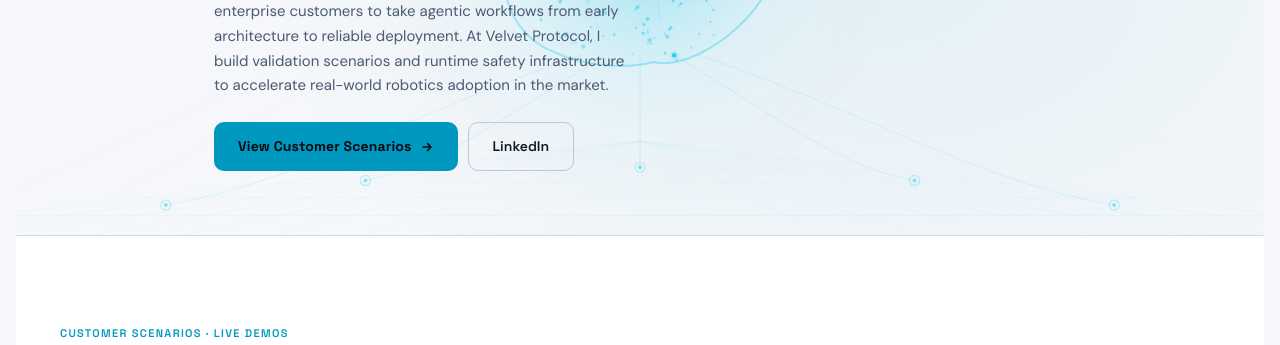
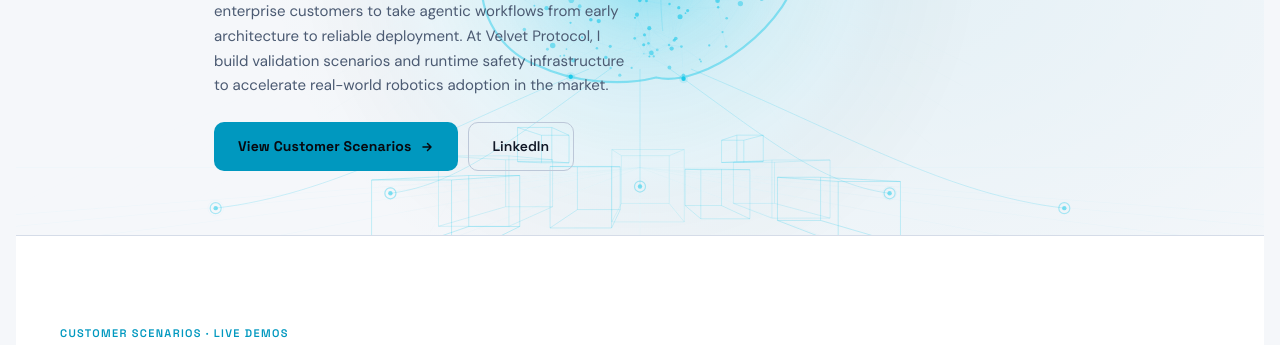
Before and after one commit to prajremulkar/prajremulkar.github.io, a plain HTML site: page index.html in a window 1280 px wide. Shown: the part 266-611 px from the top of the page. Drawn offline with Linux system fonts and the light colour scheme; animation ran at ten frames a second.

Commit message:
Hero canvas: prominent brain, wireframe cubes, enhanced spatial room
- Brain scaled up (~20% larger), glow and inner fill alpha raised for more visual weight
- 220 particles (up from 190) with brighter firing cascades
- 3D wireframe cubes replace flat floor grid: 9 cubes at world coords with
  perspective projection (fov = H*0.32), depth-faded stroke alpha, back-to-front sort
- Floating cubes (wy>0) for elevated spatial objects alongside floor cubes (wy<0)
- Room feel preserved via convergence lines to vanishing point; horizon line retained
- Brain→floor bezier connections and anchor nodes unchanged

Co-Authored-By: Claude Sonnet 4.6 <noreply@anthropic.com>

```diff
--- a/index.html
+++ b/index.html
@@ -588,7 +588,7 @@ footer{
 }
 
 /* ─── CANVAS VISUALS ─── */
-.hero-canvas{position:absolute;inset:0;width:100%;height:100%;pointer-events:none;opacity:.82}
+.hero-canvas{position:absolute;inset:0;width:100%;height:100%;pointer-events:none;opacity:.88}
 .scenario-visual{
   width:100%;height:180px;border-radius:var(--r);overflow:hidden;
   margin-bottom:20px;background:var(--bg);border:1px solid var(--border);
@@ -1116,7 +1116,7 @@ function hex2rgba(hex, a) {
   return `rgba(${r},${g},${b},${a})`;
 }
 
-// ─── HERO CANVAS: Side-view brain, glowing particles, spatial room projection ───
+// ─── HERO CANVAS: Prominent side-view brain + wireframe cubes in spatial room ───
 (function() {
   const cv = document.getElementById('heroCanvas');
   if (!cv) return;
@@ -1126,7 +1126,7 @@ function hex2rgba(hex, a) {
   const col = '#00C4E8';
   function c(a) { return hex2rgba(col, a); }
 
-  // Build side-view lateral brain path (frontal lobe on right)
+  // Side-view lateral brain path (frontal lobe on right)
   function setBrainPath() {
     ctx.beginPath();
     ctx.moveTo(cx + rx*.10, cy + ry*.88);
@@ -1139,16 +1139,56 @@ function hex2rgba(hex, a) {
     ctx.closePath();
   }
 
+  // 3D perspective projection (camera at origin, looking along +Z)
+  let vpx, vpy, fov;
+  function proj(wx, wy, wz) {
+    return { x: vpx + (wx/wz)*fov, y: vpy - (wy/wz)*fov };
+  }
+
+  // Draw one wireframe cube at world pos (wx,wy,wz) half-size s
+  function drawCube(wx, wy, wz, s, alpha) {
+    if (wz - s < 0.1) return; // behind camera
+    const v = [
+      proj(wx-s, wy-s, wz-s), proj(wx+s, wy-s, wz-s),
+      proj(wx+s, wy+s, wz-s), proj(wx-s, wy+s, wz-s),
+      proj(wx-s, wy-s, wz+s), proj(wx+s, wy-s, wz+s),
+      proj(wx+s, wy+s, wz+s), proj(wx-s, wy+s, wz+s),
+    ];
+    const edges = [[0,1],[1,2],[2,3],[3,0],[4,5],[5,6],[6,7],[7,4],[0,4],[1,5],[2,6],[3,7]];
+    ctx.beginPath();
+    edges.forEach(([a,b]) => { ctx.moveTo(v[a].x, v[a].y); ctx.lineTo(v[b].x, v[b].y); });
+    ctx.strokeStyle = c(alpha);
+    ctx.lineWidth = 0.9*dpr;
+    ctx.stroke();
+  }
+
+  // Wireframe cubes: world coords — wy<0 appears below VP (floor area), wy>0 above
+  const CUBES = [
+    { wx:-2.4, wy:-0.55, wz:1.9, s:0.42 },
+    { wx: 2.8, wy:-0.55, wz:2.1, s:0.38 },
+    { wx:-1.0, wy:-0.50, wz:2.9, s:0.52 },
+    { wx: 1.6, wy:-0.50, wz:3.1, s:0.46 },
+    { wx:-3.4, wy:-0.48, wz:3.6, s:0.72 },
+    { wx: 3.6, wy:-0.48, wz:3.8, s:0.65 },
+    { wx: 0.2, wy:-0.45, wz:4.4, s:0.90 },
+    { wx:-1.6, wy: 0.35, wz:2.4, s:0.26 },
+    { wx: 2.0, wy: 0.35, wz:2.8, s:0.24 },
+  ].sort((a,b) => b.wz - a.wz); // back to front
+
   function init() {
     cx = W * .50; cy = H * .36;
-    const base = Math.min(W * .20, H * .28);
-    rx = base * 1.12; ry = base;
-
-    // Scatter glowing particles inside brain via rejection sampling
+    const base = Math.min(W * .24, H * .32);
+    rx = base * 1.15; ry = base;
+
+    vpx = W * .50;
+    vpy = cy + ry * 1.52;
+    fov = H * .32;
+
+    // Scatter particles inside brain via rejection sampling
     setBrainPath();
     particles = [];
     let tries = 0;
-    while (particles.length < 190 && tries < 5000) {
+    while (particles.length < 220 && tries < 6000) {
       tries++;
       const px = cx + (Math.random()*2-1)*rx;
       const py = cy + (Math.random()*2-1)*ry;
@@ -1157,24 +1197,24 @@ function hex2rgba(hex, a) {
         particles.push({
           x:px, y:py,
           vx:(Math.random()-.5)*.09*dpr, vy:(Math.random()-.5)*.07*dpr,
-          r:(.8+Math.random()*1.9)*dpr,
+          r:(.8+Math.random()*2.1)*dpr,
           phase:Math.random()*Math.PI*2,
-          brightness:.42+(1-d)*.58,
+          brightness:.50+(1-d)*.50,
           hub:Math.random()<.07,
-          firing:0, fireTimer:80+Math.random()*380
+          firing:0, fireTimer:60+Math.random()*360
         });
       }
     }
 
-    // Floor connection anchors (brain projects to spatial floor below)
-    const floorY = cy + ry*1.52;
+    // Brain→floor projection anchors
+    const floorY = vpy;
     connNodes = [
-      {fx:W*.12, fy:floorY+(H-floorY)*.68},
-      {fx:W*.28, fy:floorY+(H-floorY)*.42},
+      {fx:W*.16, fy:floorY+(H-floorY)*.60},
+      {fx:W*.30, fy:floorY+(H-floorY)*.38},
       {fx:W*.50, fy:floorY+(H-floorY)*.28},
-      {fx:W*.72, fy:floorY+(H-floorY)*.42},
-      {fx:W*.88, fy:floorY+(H-floorY)*.68},
-    ].map(n => ({...n, pkts:[], spawn:60+Math.random()*200}));
+      {fx:W*.70, fy:floorY+(H-floorY)*.38},
+      {fx:W*.84, fy:floorY+(H-floorY)*.60},
+    ].map(n => ({...n, pkts:[], spawn:50+Math.random()*190}));
   }
 
   function resize() {
@@ -1185,33 +1225,28 @@ function hex2rgba(hex, a) {
   }
 
   function drawSulci(a) {
-    ctx.save(); ctx.lineWidth = 1.1*dpr;
-    // Central sulcus
+    ctx.save(); ctx.lineWidth = 1.2*dpr;
     ctx.beginPath();
     ctx.moveTo(cx+rx*.20, cy-ry*.98);
     ctx.bezierCurveTo(cx+rx*.16, cy-ry*.5, cx+rx*.10, cy+ry*.05, cx+rx*.14, cy+ry*.55);
     ctx.strokeStyle=c(a*.52); ctx.stroke();
-    // Sylvian (lateral) fissure
     ctx.beginPath();
     ctx.moveTo(cx+rx*.82, cy+ry*.30);
     ctx.bezierCurveTo(cx+rx*.45, cy+ry*.22, cx-rx*.02, cy+ry*.28, cx-rx*.46, cy+ry*.18);
     ctx.strokeStyle=c(a*.46); ctx.stroke();
-    // Frontal gyrus
-    ctx.lineWidth=.85*dpr;
+    ctx.lineWidth=.95*dpr;
     ctx.beginPath();
     ctx.moveTo(cx+rx*.75, cy-ry*.72);
     ctx.bezierCurveTo(cx+rx*.85, cy-ry*.45, cx+rx*.90, cy-ry*.12, cx+rx*.82, cy+ry*.12);
-    ctx.strokeStyle=c(a*.38); ctx.stroke();
-    // Parietal gyrus
+    ctx.strokeStyle=c(a*.40); ctx.stroke();
     ctx.beginPath();
     ctx.moveTo(cx+rx*.05, cy-ry*.95);
     ctx.bezierCurveTo(cx-rx*.20, cy-ry*.88, cx-rx*.40, cy-ry*.78, cx-rx*.58, cy-ry*.62);
-    ctx.strokeStyle=c(a*.38); ctx.stroke();
-    // Occipital fold
+    ctx.strokeStyle=c(a*.40); ctx.stroke();
     ctx.beginPath();
     ctx.moveTo(cx-rx*.72, cy-ry*.42);
     ctx.bezierCurveTo(cx-rx*.88, cy-ry*.20, cx-rx*.94, cy+ry*.06, cx-rx*.88, cy+ry*.14);
-    ctx.strokeStyle=c(a*.38); ctx.stroke();
+    ctx.strokeStyle=c(a*.40); ctx.stroke();
     ctx.restore();
   }
 
@@ -1219,95 +1254,91 @@ function hex2rgba(hex, a) {
     ctx.clearRect(0, 0, W, H);
     t++;
 
-    const floorY = cy + ry*1.52;
-    const vpx = W*.50;
-
-    // ══ SPATIAL ROOM: 3-point perspective (floor + walls + ceiling) ══
-    // Floor grid
-    for (let r2=0; r2<=9; r2++) {
-      const prog=r2/9, ease=prog*prog;
-      const y2=floorY+ease*(H-floorY), sp=ease*W*.66;
-      ctx.beginPath(); ctx.moveTo(vpx-sp,y2); ctx.lineTo(vpx+sp,y2);
-      ctx.strokeStyle=c(.03+ease*.12); ctx.lineWidth=.55*dpr; ctx.stroke();
+    const floorY = vpy;
+
+    // ══ SPATIAL ROOM: perspective walls + ceiling ══
+    for (let i=-5; i<=5; i++) {
+      ctx.beginPath(); ctx.moveTo(vpx,floorY); ctx.lineTo(vpx+(i/5)*W*.72,H);
+      ctx.strokeStyle=c(.06); ctx.lineWidth=.5*dpr; ctx.stroke();
     }
-    for (let i=-9; i<=9; i++) {
-      ctx.beginPath(); ctx.moveTo(vpx,floorY); ctx.lineTo(vpx+(i/9)*W*.66,H);
-      ctx.strokeStyle=c(.07); ctx.lineWidth=.5*dpr; ctx.stroke();
+    for (let i=0; i<=5; i++) {
+      ctx.beginPath(); ctx.moveTo(-W*.05+(i/5)*W*.38,H); ctx.lineTo(vpx,floorY*.30);
+      ctx.strokeStyle=c(.03); ctx.lineWidth=.4*dpr; ctx.stroke();
     }
-    // Left wall
-    for (let i=0; i<=4; i++) {
-      ctx.beginPath(); ctx.moveTo(-W*.08+(i/4)*W*.40, H); ctx.lineTo(vpx, floorY*.32);
-      ctx.strokeStyle=c(.035); ctx.lineWidth=.4*dpr; ctx.stroke();
+    for (let i=0; i<=5; i++) {
+      ctx.beginPath(); ctx.moveTo(W*1.05-(i/5)*W*.38,H); ctx.lineTo(vpx,floorY*.30);
+      ctx.strokeStyle=c(.03); ctx.lineWidth=.4*dpr; ctx.stroke();
     }
-    // Right wall
-    for (let i=0; i<=4; i++) {
-      ctx.beginPath(); ctx.moveTo(W*1.08-(i/4)*W*.40, H); ctx.lineTo(vpx, floorY*.32);
-      ctx.strokeStyle=c(.035); ctx.lineWidth=.4*dpr; ctx.stroke();
+    for (let i=-3; i<=3; i++) {
+      ctx.beginPath(); ctx.moveTo(vpx,floorY*.30); ctx.lineTo(vpx+(i/3)*W*.55,0);
+      ctx.strokeStyle=c(.022); ctx.lineWidth=.35*dpr; ctx.stroke();
     }
-    // Ceiling
-    for (let i=-4; i<=4; i++) {
-      ctx.beginPath(); ctx.moveTo(vpx, floorY*.32); ctx.lineTo(vpx+(i/4)*W*.55, 0);
-      ctx.strokeStyle=c(.025); ctx.lineWidth=.35*dpr; ctx.stroke();
-    }
-
-    // ══ BRAIN→FLOOR PROJECTION LINES + PACKETS ══
-    connNodes.forEach(n => {
+    // Horizon line
+    ctx.beginPath(); ctx.moveTo(0,floorY); ctx.lineTo(W,floorY);
+    ctx.strokeStyle=c(.06); ctx.lineWidth=.5*dpr; ctx.stroke();
+
+    // ══ WIREFRAME CUBES ══
+    CUBES.forEach(cube => {
+      const depthFade = 1 - (cube.wz - 1.5) / 4.0;
+      drawCube(cube.wx, cube.wy, cube.wz, cube.s, .22 * depthFade + .08);
+    });
+
+    // ══ BRAIN→FLOOR LINES + PACKETS ══
+    connNodes.forEach((n,ri) => {
       const sx=cx+(n.fx-vpx)*.12, sy=cy+ry*.82;
-      const c1x=cx+(n.fx-vpx)*.5, c1y=cy+ry*1.32;
+      const c1x=cx+(n.fx-vpx)*.5, c1y=cy+ry*1.30;
       const c2x=n.fx+(cx-n.fx)*.28, c2y=n.fy-(n.fy-floorY)*.35;
       ctx.beginPath(); ctx.moveTo(sx,sy);
       ctx.bezierCurveTo(c1x,c1y,c2x,c2y,n.fx,n.fy);
-      ctx.strokeStyle=c(.17); ctx.lineWidth=.9*dpr; ctx.stroke();
+      ctx.strokeStyle=c(.20); ctx.lineWidth=1.0*dpr; ctx.stroke();
 
       n.spawn--;
-      if (n.spawn<=0) { n.pkts.push({p:0, s:.004+Math.random()*.005}); n.spawn=90+Math.random()*250; }
+      if (n.spawn<=0) { n.pkts.push({p:0,s:.004+Math.random()*.005}); n.spawn=80+Math.random()*220; }
       n.pkts=n.pkts.filter(pk=>pk.p<=1);
       n.pkts.forEach(pk=>{
         pk.p+=pk.s;
-        const p=pk.p, q=1-p;
+        const p=pk.p,q=1-p;
         const x=q*q*q*sx+3*q*q*p*c1x+3*q*p*p*c2x+p*p*p*n.fx;
         const y=q*q*q*sy+3*q*q*p*c1y+3*q*p*p*c2y+p*p*p*n.fy;
-        ctx.beginPath(); ctx.arc(x,y,4.5*dpr,0,Math.PI*2); ctx.fillStyle=c(.14); ctx.fill();
+        ctx.beginPath(); ctx.arc(x,y,4.5*dpr,0,Math.PI*2); ctx.fillStyle=c(.15); ctx.fill();
         ctx.beginPath(); ctx.arc(x,y,2.2*dpr,0,Math.PI*2); ctx.fillStyle=col; ctx.fill();
       });
 
-      // Spatial anchor marker + ripple
-      const ri=connNodes.indexOf(n);
-      const rr=5+5*(((t*.007+ri*.6)%1));
+      const rr = 5+5*(((t*.007+ri*.6)%1));
       ctx.beginPath(); ctx.arc(n.fx,n.fy,rr*dpr,0,Math.PI*2);
-      ctx.strokeStyle=c(.12*(1-(rr-5)/5)); ctx.lineWidth=.6*dpr; ctx.stroke();
-      ctx.beginPath(); ctx.arc(n.fx,n.fy,5*dpr,0,Math.PI*2);
-      ctx.strokeStyle=c(.32); ctx.lineWidth=1.1*dpr; ctx.stroke();
-      ctx.beginPath(); ctx.arc(n.fx,n.fy,2*dpr,0,Math.PI*2);
-      ctx.fillStyle=c(.50); ctx.fill();
+      ctx.strokeStyle=c(.12*(1-(rr-5)/5)); ctx.lineWidth=.7*dpr; ctx.stroke();
+      ctx.beginPath(); ctx.arc(n.fx,n.fy,5.5*dpr,0,Math.PI*2);
+      ctx.strokeStyle=c(.35); ctx.lineWidth=1.2*dpr; ctx.stroke();
+      ctx.beginPath(); ctx.arc(n.fx,n.fy,2.2*dpr,0,Math.PI*2);
+      ctx.fillStyle=c(.55); ctx.fill();
     });
 
-    // ══ BRAIN OUTER GLOW ══
-    const bg=ctx.createRadialGradient(cx,cy-ry*.1,0,cx,cy,rx*2.0);
-    bg.addColorStop(0,c(.20)); bg.addColorStop(.35,c(.08)); bg.addColorStop(.7,c(.02)); bg.addColorStop(1,'transparent');
-    ctx.fillStyle=bg; ctx.fillRect(cx-rx*2.2, cy-ry*2.2, rx*4.4, ry*4.4);
-
-    // ══ BRAIN INNER FILL ══
+    // ══ BRAIN OUTER GLOW (wider, brighter) ══
+    const bg=ctx.createRadialGradient(cx,cy-ry*.1,0,cx,cy,rx*2.2);
+    bg.addColorStop(0,c(.28)); bg.addColorStop(.28,c(.12)); bg.addColorStop(.6,c(.04)); bg.addColorStop(1,'transparent');
+    ctx.fillStyle=bg; ctx.fillRect(cx-rx*2.5,cy-ry*2.5,rx*5,ry*5);
+
+    // ══ BRAIN INNER FILL (brighter) ══
     setBrainPath();
-    const ig=ctx.createRadialGradient(cx+rx*.08,cy+ry*.05,0,cx,cy,rx*.92);
-    ig.addColorStop(0,c(.26)); ig.addColorStop(.5,c(.10)); ig.addColorStop(1,c(.02));
+    const ig=ctx.createRadialGradient(cx+rx*.08,cy+ry*.05,0,cx,cy,rx*.90);
+    ig.addColorStop(0,c(.32)); ig.addColorStop(.45,c(.14)); ig.addColorStop(1,c(.03));
     ctx.fillStyle=ig; ctx.fill();
 
     // ══ BRAIN OUTLINE ══
     setBrainPath();
-    ctx.strokeStyle=c(.36+.07*Math.sin(t*.007));
-    ctx.lineWidth=2.0*dpr; ctx.stroke();
-
-    // ══ SULCI / GYRI ══
-    drawSulci(.28+.05*Math.sin(t*.007));
-
-    // ══ PARTICLES: dense glow cloud inside brain ══
+    ctx.strokeStyle=c(.42+.08*Math.sin(t*.007));
+    ctx.lineWidth=2.2*dpr; ctx.stroke();
+
+    // ══ SULCI ══
+    drawSulci(.32+.06*Math.sin(t*.007));
+
+    // ══ PARTICLES: dense glow cloud ══
     particles.forEach(p=>{
       p.x+=p.vx; p.y+=p.vy; p.phase+=.007;
       const nx=(p.x-cx)/rx, ny=(p.y-cy)/ry;
       if (nx*nx+ny*ny>.82) { p.vx-=nx*rx*.010; p.vy-=ny*ry*.010; }
       p.fireTimer--;
-      if (p.hub&&p.fireTimer<=0) { p.firing=1.0; p.fireTimer=250+Math.random()*320; }
+      if (p.hub&&p.fireTimer<=0) { p.firing=1.0; p.fireTimer=240+Math.random()*320; }
       if (p.firing>0) {
         p.firing=Math.max(0,p.firing-.013);
         if (p.firing>.5) particles.forEach(m=>{
@@ -1317,21 +1348,21 @@ function hex2rgba(hex, a) {
         });
       }
       const pulse=.75+.25*Math.sin(p.phase);
-      const a=p.brightness*(.55+.25*pulse)+p.firing*.38;
+      const a=p.brightness*(.62+.28*pulse)+p.firing*.40;
       ctx.beginPath(); ctx.arc(p.x,p.y,p.r*pulse,0,Math.PI*2);
       ctx.fillStyle=c(Math.min(1,a)); ctx.fill();
     });
 
-    // Neural connections (every other pair for performance)
-    const LD=58*dpr;
+    // Neural connections inside brain
+    const LD=60*dpr;
     for (let i=0;i<particles.length;i+=2) for (let j=i+1;j<particles.length;j+=2) {
       const a=particles[i],b=particles[j];
       const dx=a.x-b.x,dy=a.y-b.y,d=Math.sqrt(dx*dx+dy*dy);
       if (d<LD) {
         const fire=Math.max(a.firing,b.firing);
         ctx.beginPath(); ctx.moveTo(a.x,a.y); ctx.lineTo(b.x,b.y);
-        ctx.strokeStyle=c((1-d/LD)*(.12+fire*.44));
-        ctx.lineWidth=(.4+fire*1.1)*dpr; ctx.stroke();
+        ctx.strokeStyle=c((1-d/LD)*(.14+fire*.46));
+        ctx.lineWidth=(.45+fire*1.1)*dpr; ctx.stroke();
       }
     }
 
```
